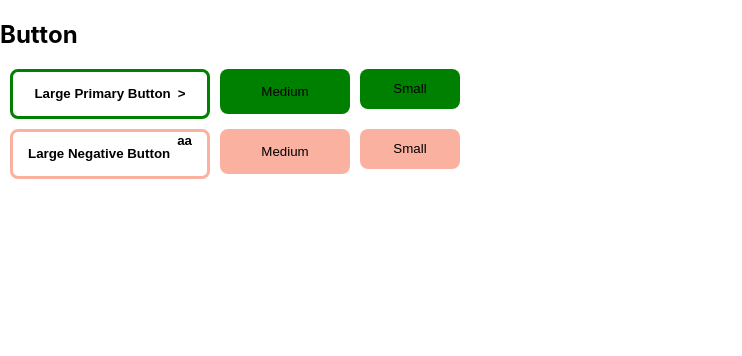
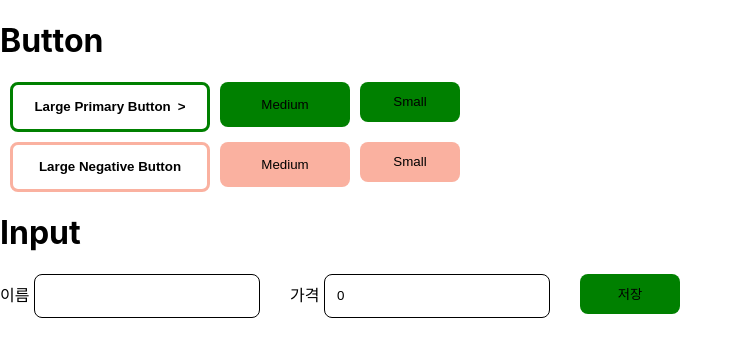
Before and after one commit to Haru-Im/React_Modal_Pair_Project, a React (Create React App) app: page / in a window 1280 px wide. Shown: the top 356 px of the page, without its empty margins (0-742 px from the left). Built offline with nearby package versions, Linux system fonts and the light colour scheme.

Commit message:
Feat: Input

```diff
--- a/src/App.js
+++ b/src/App.js
@@ -1,4 +1,5 @@
 
+import Input from "./components/Input";
 import { LargeButton, MediumButton, SmallButton } from "./components/buttons";
 import { ButtonContainer } from "./components/containers/buttoncotainer";
 
@@ -7,7 +8,7 @@ function App() {
 
     return (
       <>
-        <h2> Button</h2>
+        <h1> Button</h1>
         <ButtonContainer>
           <LargeButton
             onClick={() => {
@@ -32,7 +33,7 @@ function App() {
               }
             }}
           >
-            <p>Large Negative Button</p>aa
+            <p>Large Negative Button</p>
           </LargeButton>
 
           <MediumButton
@@ -48,6 +49,8 @@ function App() {
             Small
           </SmallButton>
         </ButtonContainer>
+        <h1>Input</h1>
+        <Input />
       </>
     );
   };
--- /dev/null
+++ b/src/components/Input.jsx
@@ -0,0 +1,73 @@
+import React, { useState } from "react";
+import { SmallButton } from "./buttons";
+import styled from "styled-components";
+
+function Input() {
+  const [name, setName] = useState("");
+  const [number, setNumber] = useState(0);
+
+  const NameHandler = (e) => {
+    setName(e.target.value);
+  };
+
+  const NumberHandler = (e) => {
+    const inputValue = e.target.value;
+    let numericValue = inputValue.replace(/\D/g, '');
+
+    if (numericValue === '') {
+      numericValue = 0;
+    }
+
+    const formattedValue = parseInt(numericValue, 10).toLocaleString();
+
+    setNumber(formattedValue);
+  };
+
+
+
+
+  const ButtonHandler = () => {
+    if (name === "" && number === ""){
+        alert('이름과 가격 모두 입력해주세요.')
+    }else{
+     alert(`name: ${name}, price: ${number}`);
+    }
+
+    setName('')
+    setNumber(0)
+  };
+
+  return (
+    <>
+      <Inputcontainer>
+        <div>
+        이름 <Inputbox type="text" value={name} onChange={NameHandler} />
+        </div>
+        <div>
+        가격 <Inputbox type="text" value={number} onChange={NumberHandler}  />
+        </div>
+        <SmallButton onClick={ButtonHandler}>저장</SmallButton>
+      </Inputcontainer>
+    </>
+  );
+}
+
+const Inputbox = styled.input`
+    border: 1px solid black;
+    height: 40px;
+    width: 200px;
+    outline: none;
+    border-radius: 8px;
+    padding-left: 12px;
+    padding-right: 12px;
+  `;
+
+const Inputcontainer = styled.div`
+  display: flex;
+  flex-direction: row;
+  gap: 30px;
+
+
+`;
+
+export default Input;
--- a/src/components/buttons.jsx
+++ b/src/components/buttons.jsx
@@ -1,17 +1,23 @@
 import { styled } from "styled-components";
 
-export const LargeButton = styled.button`
+export const LargeButton = styled.button.attrs((props)=>({
+
+  style:{
+    color: props.textColor? props.textColor : 'black)',
+    border: props.border? props.border : '3px solid green',
+    backgroundColor: props.backgroundcolor? props.backgroundcolor : 'White'
+  }
+}))`
   display: flex;
   text-align: center;
   justify-content: center;
   gap: 7px;
   cursor: pointer;
   border-radius: 8px;
-  color: ${(props)=> props.textColor? props.textColor : 'black)'};
+
   height: 50px;
   width: 200px;
-  border: ${(props)=> props.border? props.border : '3px solid green'};
-  background-color: ${(props)=> props.backgroundcolor? props.backgroundcolor : 'White'};
+
   font-weight: 600;
 
   &:active {
@@ -20,26 +26,34 @@ export const LargeButton = styled.button`
 `;
 
 
-export const MediumButton = styled.button`
+export const MediumButton = styled.button.attrs((props) => ({
+  style: {
+    backgroundColor: props.backgroundcolor || 'green',
+    color: props.textColor || 'black'
+  }
+}))`
   border: none;
   cursor: pointer;
   border-radius: 8px;
-  background-color: ${(props)=> props.backgroundcolor ||' green'};
-  color: ${(props)=> props.textColor || 'black'};
   height: 45px;
   width: 130px;
 
   &:active {
-   filter: brightness(70%);
+    filter: brightness(70%);
   }
 `;
 
-export const SmallButton = styled.button`
+
+export const SmallButton = styled.button.attrs((props) => ({
+  style:{
+    backgroundColor: props.backgroundcolor || 'green',
+    color:props.textColor || 'rgb(0,0,0)'
+  }
+
+}))`
   border: none;
   cursor: pointer;
   border-radius: 8px;
-  background-color: ${(props)=> props.backgroundcolor ||'green'};
-  color: ${(props)=> props.textColor || 'rgb(0,0,0)'};
   height: 40px;
   width: 100px;
 
--- a/src/index.js
+++ b/src/index.js
@@ -6,9 +6,9 @@ import reportWebVitals from './reportWebVitals';
 
 const root = ReactDOM.createRoot(document.getElementById('root'));
 root.render(
-  <React.StrictMode>
+
     <App />
-  </React.StrictMode>
+
 );
 
 // If you want to start measuring performance in your app, pass a function
```
